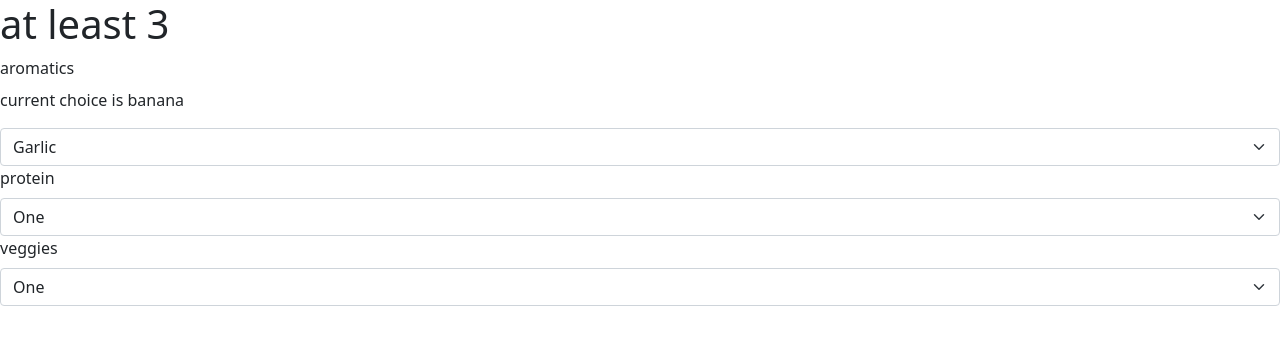
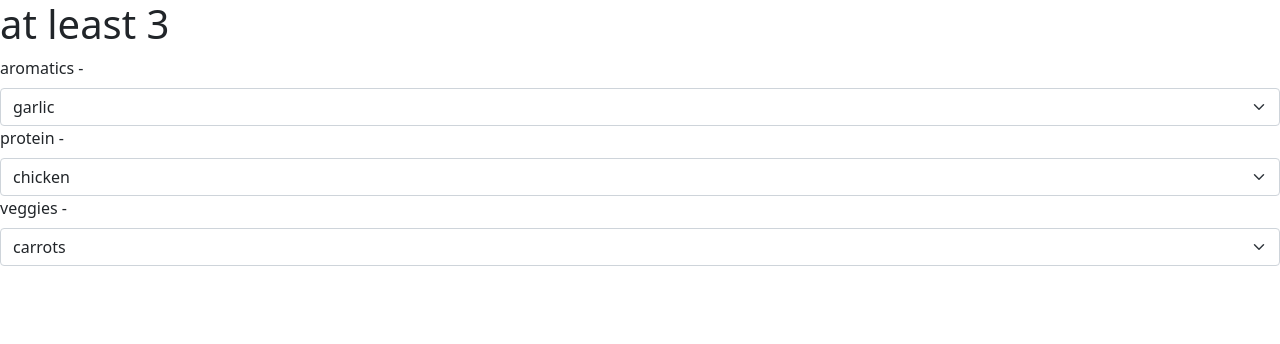
Before and after one commit to kimhonrada/atleast3, a React app: page / in a window 1280 px wide. Shown: the top 344 px of the page. Built offline with nearby package versions, Linux system fonts and the light colour scheme; the HTML template or start-up script is replaced by a standard one.

Commit message:
add functionality on each ingredient menu

```diff
--- a/src/components/menu/aromatics.js
+++ b/src/components/menu/aromatics.js
@@ -3,27 +3,25 @@ import "bootstrap";
 import "bootstrap/dist/css/bootstrap.min.css";
 
 const Aromatics = () => {
-  const [aromatic, setAromatic] = useState("banana");
+  const [aromatic, setAromatic] = useState("");
 
   const handleChange = (e) => {
-    console.log(e.target.value);
     setAromatic(e.target.value);
   };
 
   return (
     <>
       <label htmlFor='aromaticsForm' className='form-label'>
-        aromatics
+        aromatics - {aromatic}
       </label>
-      <p>current choice is {aromatic}</p>
       <select
         className='form-select'
         aria-label='Default select example'
         onChange={handleChange}
       >
-        <option value='garlic'>Garlic</option>
-        <option value='onion'>Onion</option>
-        <option value='ginger'>Ginger</option>
+        <option value='garlic'>garlic</option>
+        <option value='onion'>onion</option>
+        <option value='ginger'>ginger</option>
       </select>
     </>
   );
--- a/src/components/menu/protein.js
+++ b/src/components/menu/protein.js
@@ -1,18 +1,30 @@
-import React from "react";
+import React, { useState } from "react";
 import "bootstrap";
 import "bootstrap/dist/css/bootstrap.min.css";
 
 const Protein = () => {
+  const [protein, setProtein] = useState("");
+
+  const handleChange = (e) => {
+    setProtein(e.target.value);
+  };
+
   return (
     <>
-      <label htmlFor='proteinForm' className='form-label'>
-        protein
-      </label>
-      <select className='form-select' aria-label='Default select example'>
-        <option value='1'>One</option>
-        <option value='2'>Two</option>
-        <option value='3'>Three</option>
-      </select>
+      <div>
+        <label htmlFor='proteinForm' className='form-label'>
+          protein - {protein}
+        </label>
+        <select
+          className='form-select'
+          aria-label='Default select example'
+          onChange={handleChange}
+        >
+          <option value='chicken'>chicken</option>
+          <option value='beef'>beef</option>
+          <option value='pork'>pork</option>
+        </select>
+      </div>
     </>
   );
 };
--- a/src/components/menu/veggies.js
+++ b/src/components/menu/veggies.js
@@ -1,17 +1,26 @@
-import React from "react";
+import React, { useState } from "react";
 import "bootstrap";
 import "bootstrap/dist/css/bootstrap.min.css";
 
 const Veggies = () => {
+  const [veggies, setVeggies] = useState("");
+
+  const handleChange = (e) => {
+    setVeggies(e.target.value);
+  };
   return (
     <>
       <label htmlFor='veggiesForm' className='form-label'>
-        veggies
+        veggies - {veggies}
       </label>
-      <select className='form-select' aria-label='Default select example'>
-        <option value='1'>One</option>
-        <option value='2'>Two</option>
-        <option value='3'>Three</option>
+      <select
+        className='form-select'
+        aria-label='Default select example'
+        onChange={handleChange}
+      >
+        <option value='carrots'>carrots</option>
+        <option value='brocolli'>brocolli</option>
+        <option value='bell pepper'>bell pepper</option>
       </select>
     </>
   );
```
